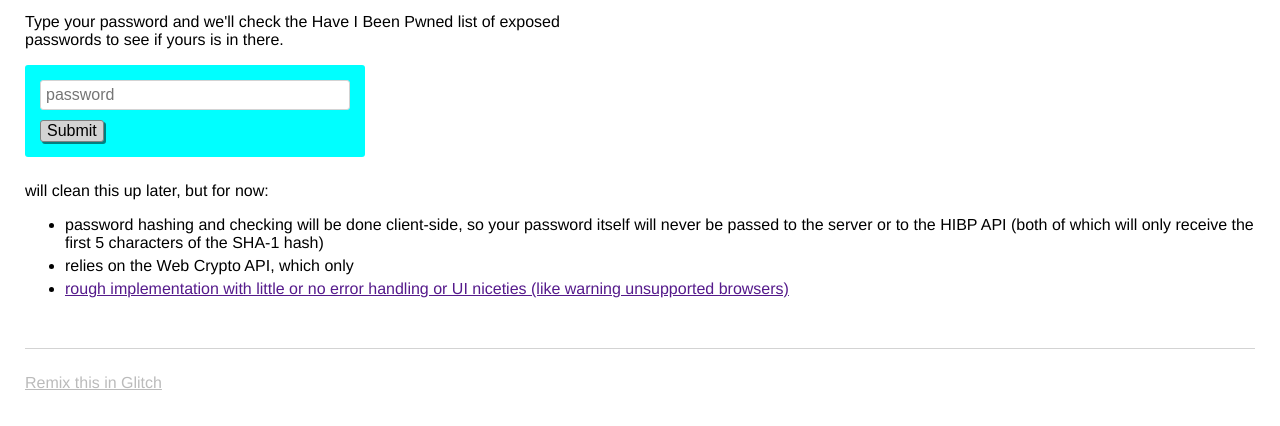
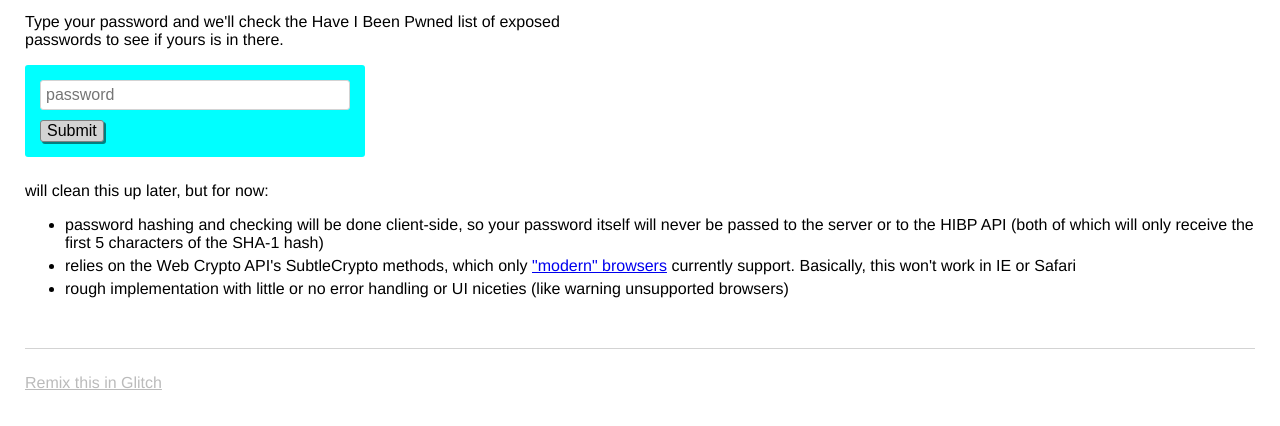
Before and after one commit to cori/pwned-password, a website: page views/index.html in a window 1280 px wide. Shown: the part 104-530 px from the top of the page. Drawn offline with nearby package versions, Linux system fonts and the light colour scheme.

Commit message:
beginning outline

```diff
--- a/views/index.html
+++ b/views/index.html
@@ -27,7 +27,7 @@
         will clean this up later, but for now:
         <ul>
           <li>password hashing and checking will be done client-side, so your password itself will never be passed to the server or to the HIBP API (both of which will only receive the first 5 characters of the SHA-1 hash)</li>
-          <li>relies on the Web Crypto API, which only <a href=""modern" browsers](https://developer.mozilla.org/en-US/docs/Web/API/SubtleCrypto/digest#Browser_compatibility) currently support. Basically, this won't work in IE or Safari</li>
+          <li>relies on the Web Crypto API's SubtleCrypto methods, which only <a href="https://developer.mozilla.org/en-US/docs/Web/API/SubtleCrypto/digest#Browser_compatibility">"modern" browsers</a> currently support. Basically, this won't work in IE or Safari</li>
           <li>rough implementation with little or no error handling or UI niceties (like warning unsupported browsers)</li>
         </ul>
       </div>
```
